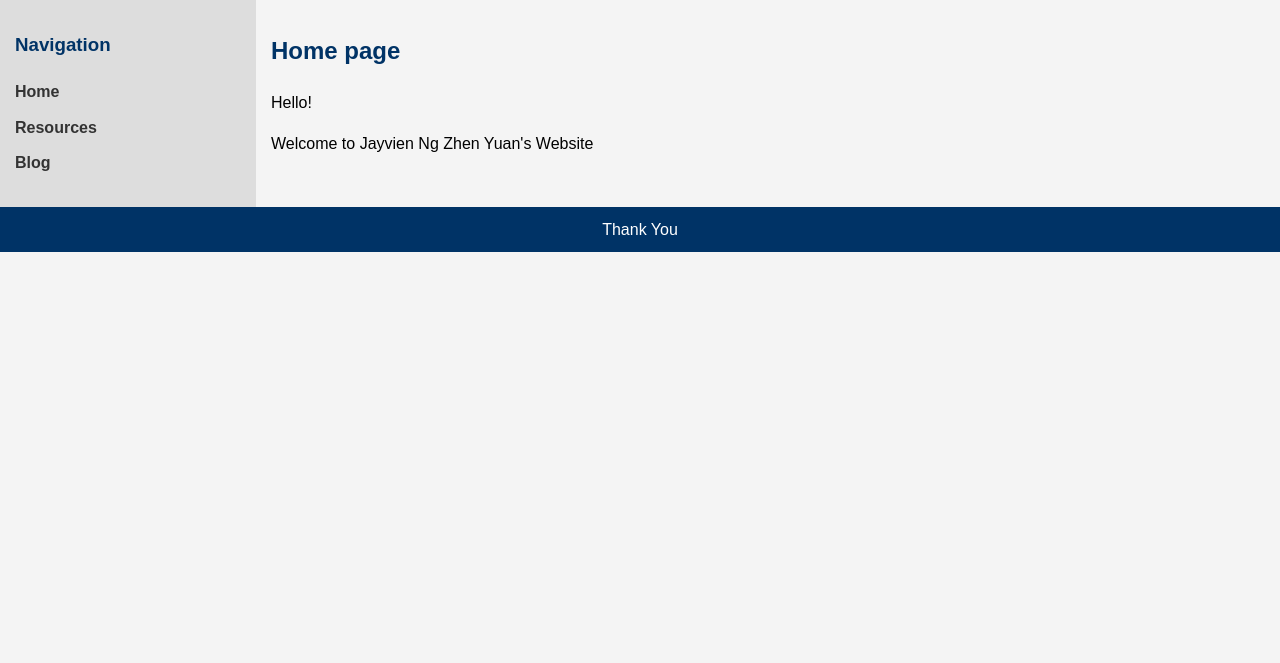
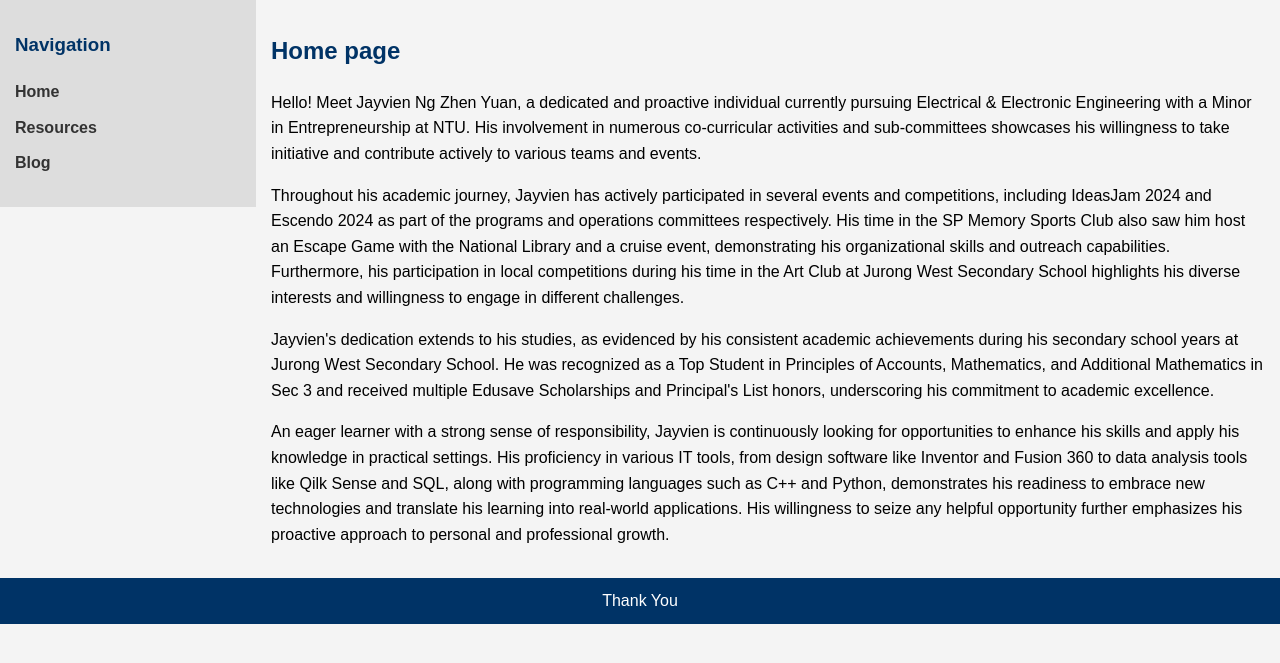
Before and after one commit to SmartLegendJay/JayvienNg.github.io, a plain HTML site: page index.html in a window 1280 px wide. Shown: the part 29-692 px from the top of the page. Drawn offline with Linux system fonts and the light colour scheme.

Commit message:
Update index.html

```diff
--- a/index.html
+++ b/index.html
@@ -77,7 +77,8 @@
 </head>
 <body>
     <div id="container">
-            <img src="welcomegif.gif" alt="Welcome!" /> </div>
+            <img src="welcomegif.gif" alt="Welcome!" />
+        </div>
         <div id="content">
             <div id="nav">
                 <h3>Navigation</h3>
@@ -89,8 +90,10 @@
             </div>
             <div id="main">
                 <h2>Home page</h2>
-                <p>Hello! </p>
-                <p>Welcome to Jayvien Ng Zhen Yuan's Website</p>
+                <p>Hello! Meet Jayvien Ng Zhen Yuan, a dedicated and proactive individual currently pursuing Electrical & Electronic Engineering with a Minor in Entrepreneurship at NTU. His involvement in numerous co-curricular activities and sub-committees showcases his willingness to take initiative and contribute actively to various teams and events.</p>
+                <p>Throughout his academic journey, Jayvien has actively participated in several events and competitions, including IdeasJam 2024 and Escendo 2024 as part of the programs and operations committees respectively. His time in the SP Memory Sports Club also saw him host an Escape Game with the National Library and a cruise event, demonstrating his organizational skills and outreach capabilities. Furthermore, his participation in local competitions during his time in the Art Club at Jurong West Secondary School highlights his diverse interests and willingness to engage in different challenges.</p>
+                <p>Jayvien's dedication extends to his studies, as evidenced by his consistent academic achievements during his secondary school years at Jurong West Secondary School. He was recognized as a Top Student in Principles of Accounts, Mathematics, and Additional Mathematics in Sec 3 and received multiple Edusave Scholarships and Principal's List honors, underscoring his commitment to academic excellence.</p>
+                <p>An eager learner with a strong sense of responsibility, Jayvien is continuously looking for opportunities to enhance his skills and apply his knowledge in practical settings. His proficiency in various IT tools, from design software like Inventor and Fusion 360 to data analysis tools like Qilk Sense and SQL, along with programming languages such as C++ and Python, demonstrates his readiness to embrace new technologies and translate his learning into real-world applications. His willingness to seize any helpful opportunity further emphasizes his proactive approach to personal and professional growth.</p>
             </div>
         </div>
         <div id="footer">
```
